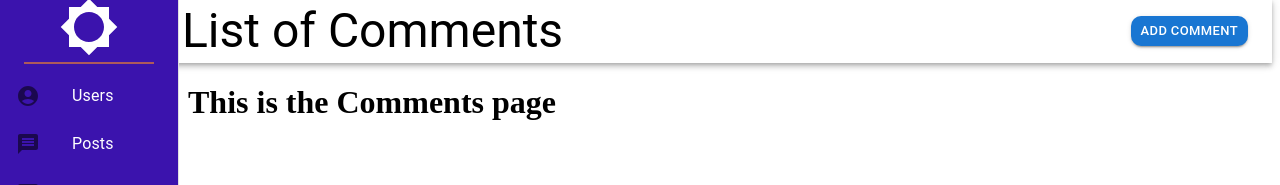
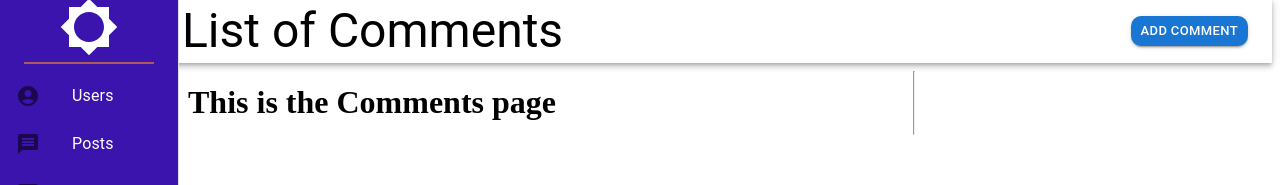
Before and after one commit to Uplus-Mutual-Partners/manageIT, a React (Create React App) app: page /Comments in a window 1280 px wide. Shown: the top 185 px of the page. Built offline with nearby package versions, Linux system fonts and the light colour scheme.

Commit message:
initial commit

```diff
--- a/package.json
+++ b/package.json
@@ -6,6 +6,10 @@
     "react",
     "starter"
   ],
+  "engines": {
+    "npm": "6.14.4",
+    "node": "10.9.0"
+  },
   "main": "src/index.js",
   "dependencies": {
     "@emotion/react": "^11.7.0",
--- a/src/components/Comments.js
+++ b/src/components/Comments.js
@@ -4,6 +4,7 @@ const Comments = () => {
   return (
     <>
       <h1>This is the Comments page</h1>
+      <hr />
     </>
   );
 };
```
